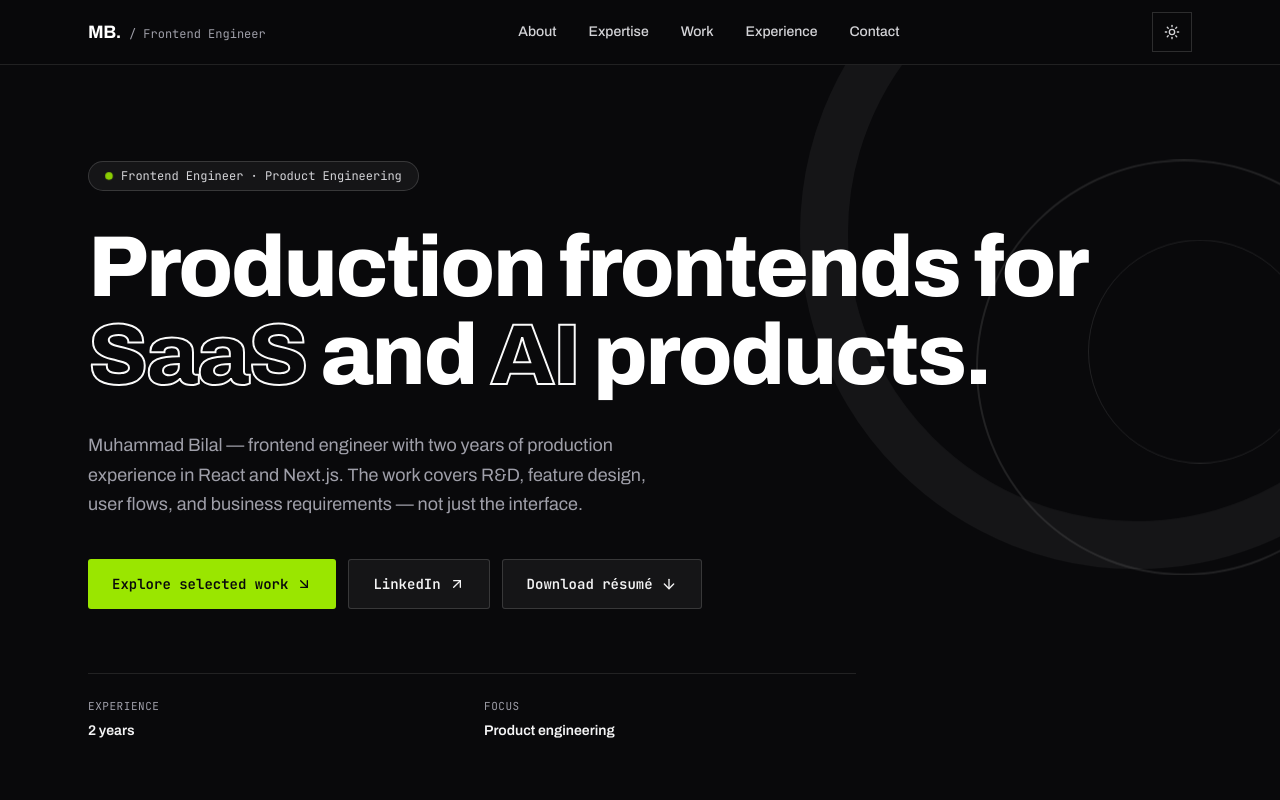
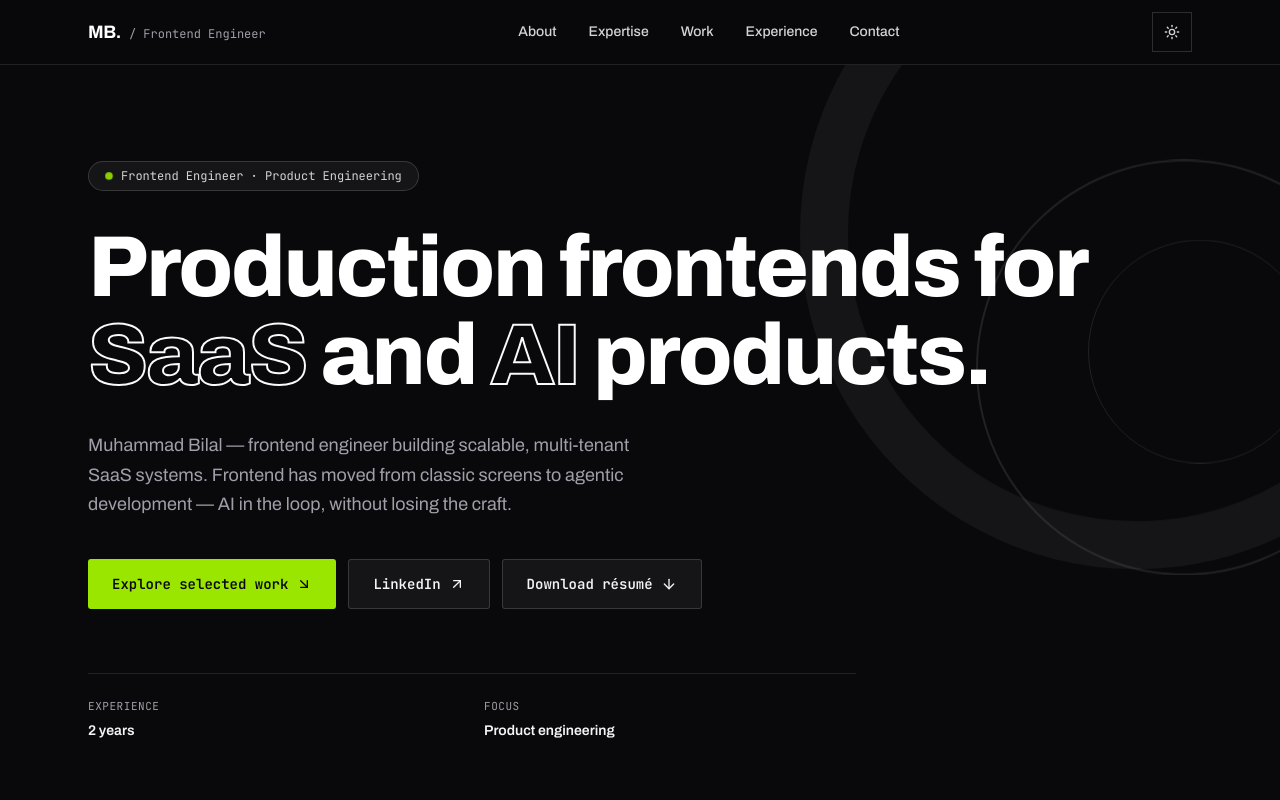
Before and after one commit to Bilal-Khan152/portfolio, a Next.js app: page / in a window 1280 px wide. Shown: the top 800 px of the page. Built offline with nearby package versions, Linux system fonts and the light colour scheme.

Commit message:
Hero: lead with agentic shift + scalable multi-tenant SaaS, drop repeated experience line

```diff
--- a/components/Hero.jsx
+++ b/components/Hero.jsx
@@ -43,9 +43,9 @@ export default function Hero() {
           className="animate-fade-up mt-8 max-w-xl font-sans text-lg leading-relaxed text-zinc-600 dark:text-zinc-400"
           style={{ animationDelay: '240ms' }}
         >
-          Muhammad Bilal — frontend engineer with two years of production experience in
-          React and Next.js. The work covers R&amp;D, feature design, user flows, and
-          business requirements — not just the interface.
+          Muhammad Bilal — frontend engineer building scalable, multi-tenant SaaS
+          systems. Frontend has moved from classic screens to agentic development —
+          AI in the loop, without losing the craft.
         </p>
 
         <div className="animate-fade-up mt-10 flex flex-wrap gap-3" style={{ animationDelay: '360ms' }}>
```
